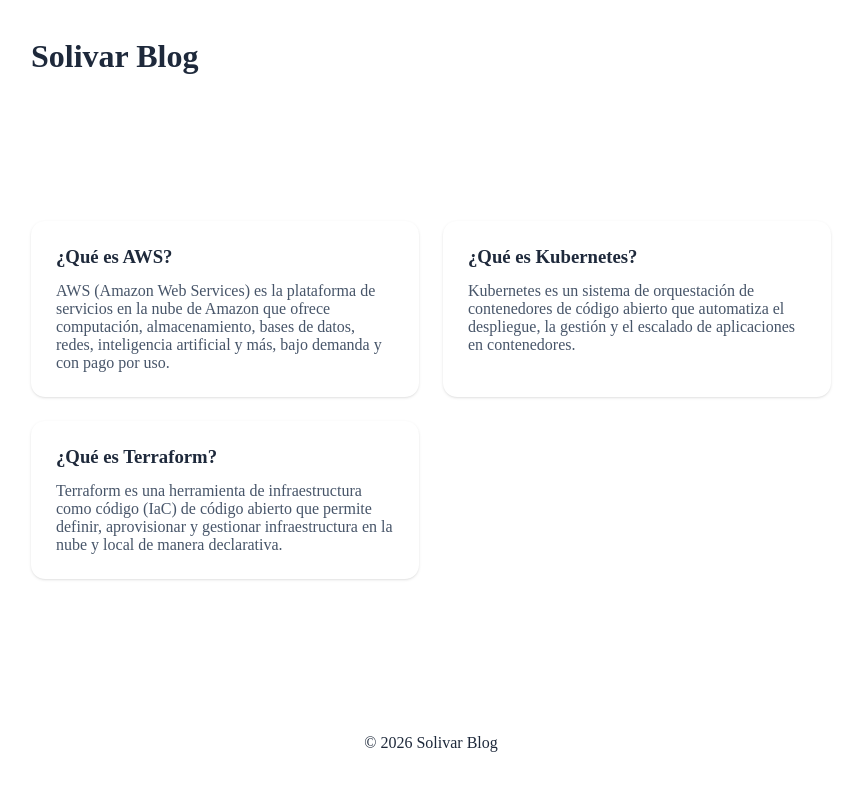
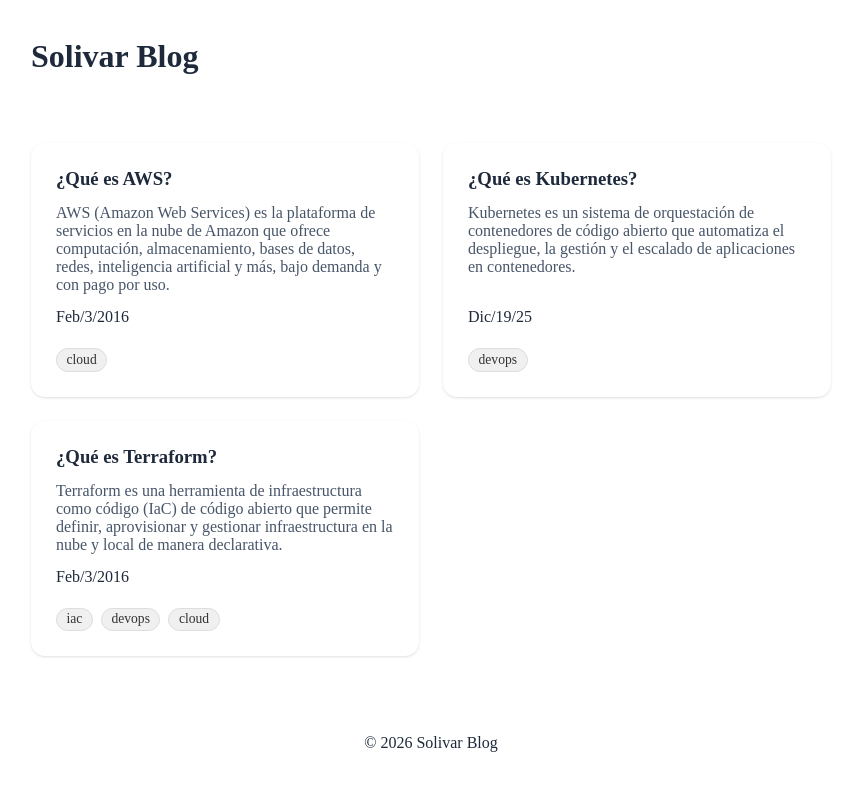
Before and after one commit to SalvadorOlivar/solivar-blog, a Next.js app: page / in a window 1280 px wide. Shown: the top 790 px of the page, without its empty margins (209-1070 px from the left). Built offline with nearby package versions, Linux system fonts and the light colour scheme.

Commit message:
Add tags support to PostCard and update post metadata extraction

```diff
--- a/app/globals.css
+++ b/app/globals.css
@@ -38,6 +38,24 @@ main {
 }
 
 .postsContainer {
+
+/* Tags styles for PostCard */
+.tags-container {
+  display: flex;
+  gap: 0.5rem;
+  flex-wrap: wrap;
+  margin-top: 0.5rem;
+}
+
+.tag-badge {
+  background: #f0f0f0;
+  border-radius: 12px;
+  padding: 0.2em 0.7em;
+  font-size: 0.85em;
+  color: #333;
+  border: 1px solid #ddd;
+  display: inline-block;
+}
   display: grid;
   grid-template-columns: repeat(1, minmax(0, 1fr));
   gap: 14px;
--- a/components/PostCard.js
+++ b/components/PostCard.js
@@ -7,6 +7,12 @@ export default function PostCard(props) {
       <div className='postCard'>
         <h3>{post.title}</h3>
         <p>{post.description}</p>
+        <span>{post.date}</span>
+        <div className="tags-container">
+          {post.tags.map((tag, idx) => (
+            <span key={idx} className="tag-badge">{tag}</span>
+          ))}
+        </div>
       </div>
     </Link>
   );
--- a/posts/que_es_aws.md
+++ b/posts/que_es_aws.md
@@ -1,6 +1,7 @@
 ---
 title: ¿Qué es AWS?
 description: AWS (Amazon Web Services) es la plataforma de servicios en la nube de Amazon que ofrece computación, almacenamiento, bases de datos, redes, inteligencia artificial y más, bajo demanda y con pago por uso.
-date:
+date: Feb/3/2016
+tags: cloud
 ---
 AWS (Amazon Web Services) es una plataforma de computación en la nube proporcionada por Amazon. Permite a empresas y desarrolladores acceder a recursos informáticos, almacenamiento, bases de datos, redes, inteligencia artificial, análisis de datos y otros servicios avanzados a través de Internet. AWS es ampliamente utilizada por su escalabilidad, seguridad, flexibilidad y modelo de pago por uso, lo que la convierte en una opción popular para startups, grandes empresas y organizaciones gubernamentales en todo el mundo.
--- a/posts/que_es_kubernetes.md
+++ b/posts/que_es_kubernetes.md
@@ -1,6 +1,7 @@
 ---
 title: ¿Qué es Kubernetes?
 description: Kubernetes es un sistema de orquestación de contenedores de código abierto que automatiza el despliegue, la gestión y el escalado de aplicaciones en contenedores.
-date: 12/19/25
+date: Dic/19/25
+tags: devops
 ---
 Kubernetes es una plataforma de código abierto diseñada para automatizar la implementación, el escalado y la operación de aplicaciones en contenedores. Permite gestionar clústeres de hosts que ejecutan contenedores, facilitando la alta disponibilidad, la escalabilidad y la recuperación ante fallos. Kubernetes es ampliamente adoptado en la industria para gestionar aplicaciones modernas basadas en microservicios.
--- a/posts/que_es_terraform.md
+++ b/posts/que_es_terraform.md
@@ -1,5 +1,7 @@
 ---
 title: ¿Qué es Terraform?
 description: Terraform es una herramienta de infraestructura como código (IaC) de código abierto que permite definir, aprovisionar y gestionar infraestructura en la nube y local de manera declarativa.
+date: Feb/3/2016
+tags: iac,devops,cloud
 ---
 Terraform es una herramienta de infraestructura como código (IaC) desarrollada por HashiCorp. Permite a los usuarios definir y aprovisionar infraestructura en la nube, local o híbrida mediante archivos de configuración declarativos. Terraform soporta múltiples proveedores de servicios (como AWS, Azure, Google Cloud) y facilita la gestión del ciclo de vida de la infraestructura, promoviendo la automatización, la repetibilidad y la colaboración en equipos de desarrollo y operaciones.
--- a/utils/getPostMetadata.js
+++ b/utils/getPostMetadata.js
@@ -14,6 +14,11 @@ export default function getPostMetadata(basePath) {
             title: matterResult.data.title,
             description: matterResult.data.description,
             date: matterResult.data.date,
+            tags: typeof matterResult.data.tags === 'string'
+                ? matterResult.data.tags.split(',').map(tag => tag.trim()).filter(Boolean)
+                : Array.isArray(matterResult.data.tags)
+                    ? matterResult.data.tags
+                    : [],
             slug: fileName.replace('.md', '')
         }
     })
```
